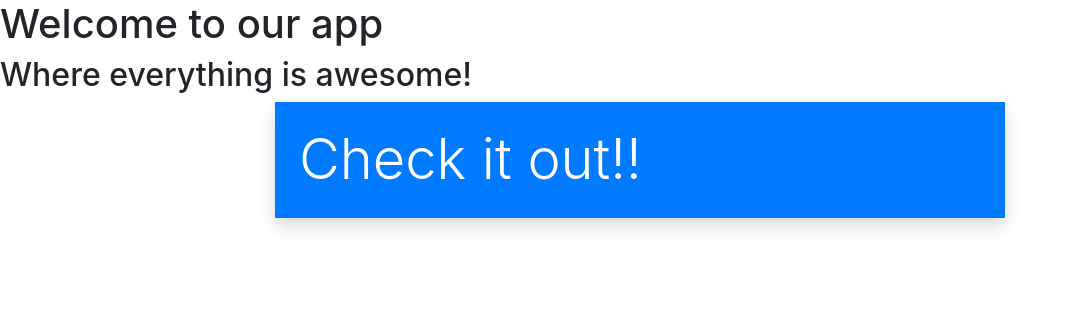
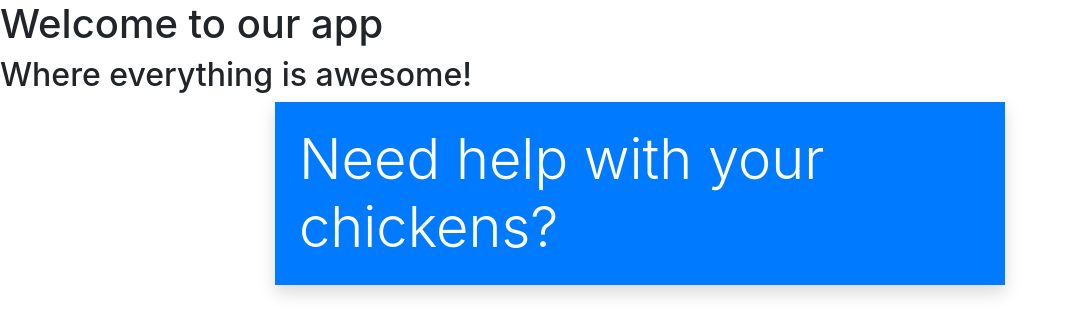
Before and after one commit to FickleBobby/SampleProject, an Angular app: page / in a window 1280 px wide. Shown: the top 336 px of the page, without its empty margins (0-1071 px from the left). Built offline with nearby package versions, Linux system fonts and the light colour scheme.

Commit message:
Update src/app/jumbotron/jumbotron.component.html
Co-authored-by: FickleBobby <64523325+FickleBobby@users.noreply.github.com>

```diff
--- a/src/app/jumbotron/jumbotron.component.html
+++ b/src/app/jumbotron/jumbotron.component.html
@@ -3,7 +3,7 @@
 		<div class="col-8">
 			<div class="p-4 bg-primary text-white shadow">
 				<div class="display-4">
-					Check it out!!
+					Need help with your chickens?
 				</div>
 			</div>
 		</div>
```
